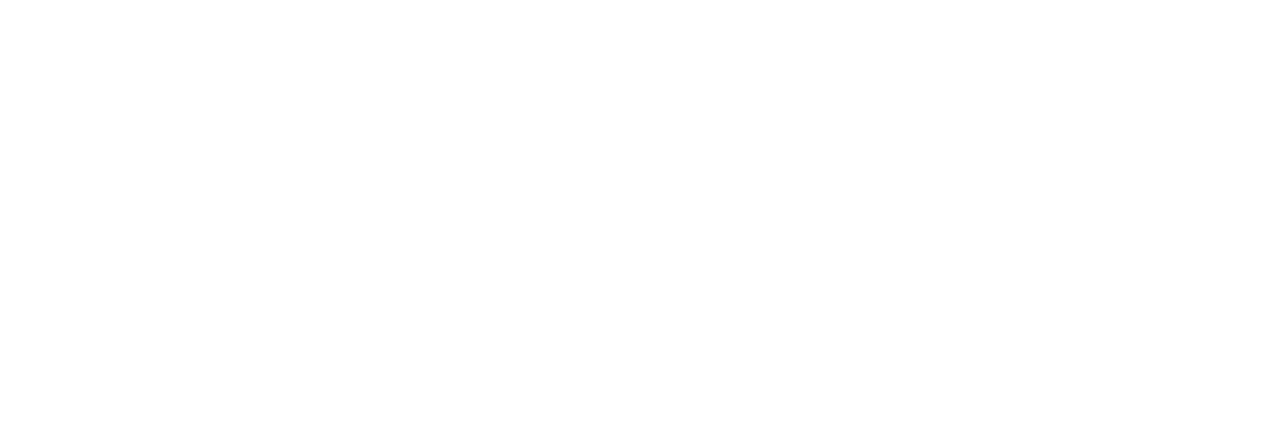
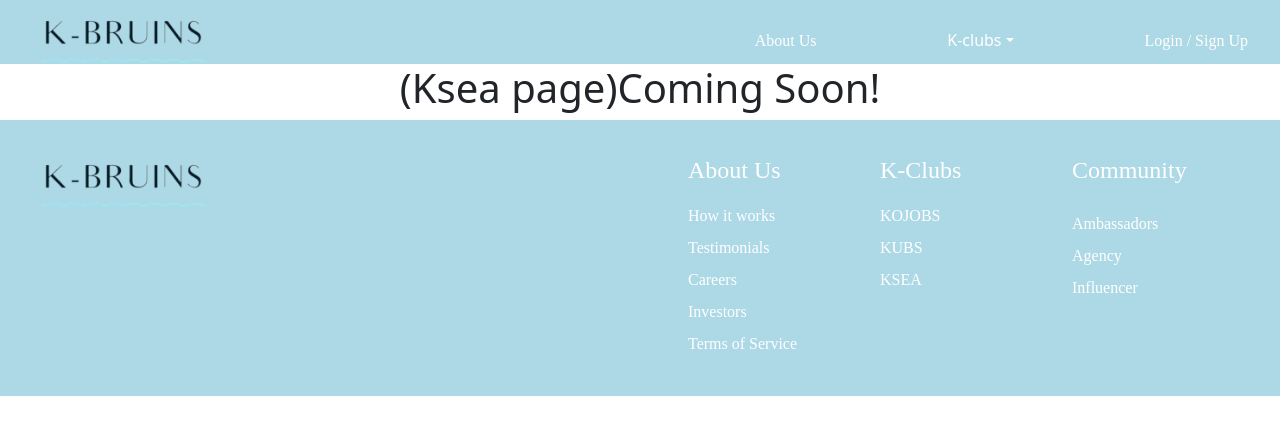
Before and after one commit to julieq03/UCLA_Hanin, a React (Create React App) app in the folder my-app/: page /kclubs/ksea in a window 1280 px wide. Before the commit this address had no page. Shown: the top 434 px of the page. Built offline with nearby package versions, Linux system fonts and the light colour scheme.

Commit message:
Added dropdown menu items for navbar k-clubs
Also set the link in the footer clubs to appropriate page

```diff
--- a/my-app/src/App.css
+++ b/my-app/src/App.css
@@ -44,6 +44,12 @@
 .comingSoon{
   display: flex;
   justify-content: center;
+}
+
+
+.kclubDropdown button{
+  background-color: transparent !important;
+  border: transparent !important;
 }
 
 /* navbar end */
--- a/my-app/src/components/Footer.js
+++ b/my-app/src/components/Footer.js
@@ -14,7 +14,7 @@
         <div className="footer-link-upperRight">
           <div class="footer-link-items">
             <span>About Us</span>
-            <Link to="/sign-up">How it works</Link>
+            <Link to="/">How it works</Link>
             <Link to="/">Testimonials</Link>
             <Link to="/">Careers</Link>
             <Link to="/">Investors</Link>
@@ -22,9 +22,9 @@
           </div>
           <div class="footer-link-items">
             <span>K-Clubs</span>
-            <Link to="/">KOJOBS</Link>
-            <Link to="/">KUBS</Link>
-            <Link to="/">KSEA</Link>
+            <Link to="/kclubs/kojobs">KOJOBS</Link>
+            <Link to="/kclubs/kubs">KUBS</Link>
+            <Link to="/kclubs/ksea">KSEA</Link>
           </div>
           <div class="footer-link-items">
             <span>Community</span>
--- /dev/null
+++ b/my-app/src/components/KclubDropDown.js
@@ -0,0 +1,18 @@
+import React from "react";
+import "bootstrap/dist/css/bootstrap.css";
+import Dropdown from "react-bootstrap/Dropdown";
+
+export default function KclubDropDown() {
+  return (
+    <div>
+      <Dropdown className="kclubDropdown">
+        <Dropdown.Toggle variant="success">K-clubs</Dropdown.Toggle>
+        <Dropdown.Menu>
+          <Dropdown.Item href="/kclubs/kojobs">KOJOBS</Dropdown.Item>
+          <Dropdown.Item href="/kclubs/kubs">KUBS</Dropdown.Item>
+          <Dropdown.Item href="/kclubs/ksea">KSEA</Dropdown.Item>
+        </Dropdown.Menu>
+      </Dropdown>
+    </div>
+  );
+}
--- a/my-app/src/components/Navbar.js
+++ b/my-app/src/components/Navbar.js
@@ -2,6 +2,7 @@
 import { NavLink, BrowserRouter as Router, Link } from "react-router-dom";
 import logoImage from "../images/logoImage.png";
 import logo from "../images/logo.png";
+import KclubDropDown from "./KclubDropDown";
 
 const Navbar = () => {
   return (
@@ -18,9 +19,10 @@
           </NavLink>
         </div>
         <div>
-          <NavLink to="/kclubs" className="linkmenuItem">
+          <KclubDropDown />
+          {/* <NavLink to="/kclubs" className="linkmenuItem">
             K-Clubs
-          </NavLink>
+          </NavLink> */}
         </div>
         <div>
           <NavLink to="/loginsignup" className="linkmenuItem">
--- a/my-app/src/index.js
+++ b/my-app/src/index.js
@@ -6,6 +6,9 @@
 import { render } from "react-dom";
 import Login from "./pages/Login";
 import AboutUs from "./pages/AboutUs";
+import Kojobs from "./pages/Kojobs";
+import Kubs from "./pages/Kubs";
+import Ksea from "./pages/Ksea";
 
 const root = document.getElementById("root");
 render(
@@ -14,6 +17,9 @@
       <Route path="/" element={<App />} />
       <Route path="aboutus" element={<AboutUs />} />
       <Route path="login" element={<Login />} />
+      <Route path="kclubs/kojobs" element={<Kojobs />} />
+      <Route path="kclubs/kubs" element={<Kubs />} />
+      <Route path="kclubs/ksea" element={<Ksea />} />
     </Routes>
   </BrowserRouter>,
   root
--- /dev/null
+++ b/my-app/src/pages/Kojobs.js
@@ -0,0 +1,15 @@
+import React from "react";
+import Navbar from "../components/Navbar";
+import Footer from "../components/Footer";
+
+function Kojobs() {
+  return (
+    <React.Fragment>
+      <Navbar />
+      <h1 className="comingSoon">(KOJOBS page)Coming Soon!</h1>
+      <Footer />
+    </React.Fragment>
+  );
+}
+
+export default Kojobs;
--- /dev/null
+++ b/my-app/src/pages/Ksea.js
@@ -0,0 +1,15 @@
+import React from "react";
+import Navbar from "../components/Navbar";
+import Footer from "../components/Footer";
+
+function Ksea() {
+  return (
+    <React.Fragment>
+      <Navbar />
+      <h1 className="comingSoon">(Ksea page)Coming Soon!</h1>
+      <Footer />
+    </React.Fragment>
+  );
+}
+
+export default Ksea;
--- /dev/null
+++ b/my-app/src/pages/Kubs.js
@@ -0,0 +1,15 @@
+import React from "react";
+import Navbar from "../components/Navbar";
+import Footer from "../components/Footer";
+
+function Kubs() {
+  return (
+    <React.Fragment>
+      <Navbar />
+      <h1 className="comingSoon">(Kubs page)Coming Soon!</h1>
+      <Footer />
+    </React.Fragment>
+  );
+}
+
+export default Kubs;
```
Also changed, not shown: my-app/src/pages/Kclubs.js (deleted).
